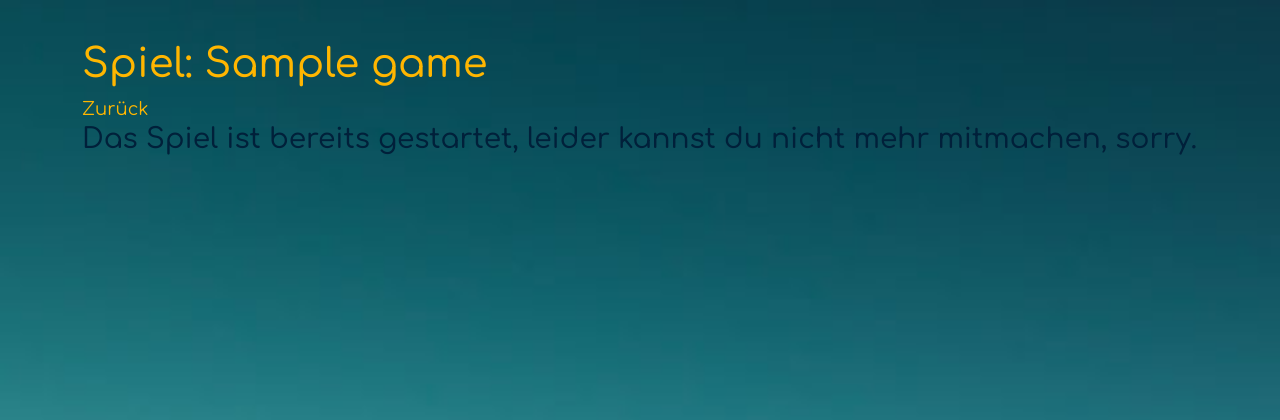
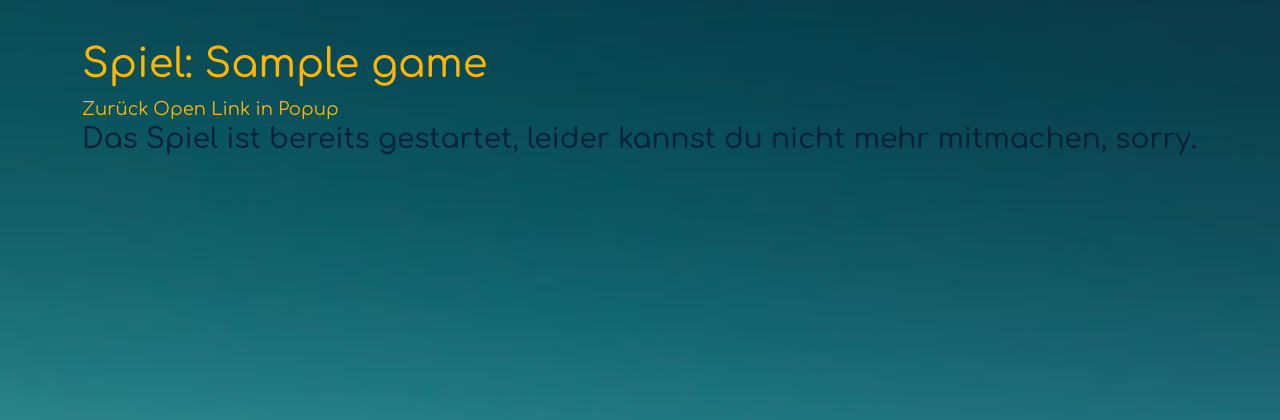
Before and after one commit to Macilias/django-kurs, a Django app: a page that uses suena1M/suena1M/templates/suena1M/game.html in a window 1280 px wide. Shown: the top 420 px of the page. Run offline with Django 4.2, Linux system fonts and the light colour scheme; tables that the repository leaves empty hold one stand-in row (values such as "Sample post"); some libraries are stand-ins or nearby versions.

Commit message:
can open up chat

```diff
--- a/suena1M/chat/urls.py
+++ b/suena1M/chat/urls.py
@@ -2,7 +2,9 @@ from django.urls import path
 
 from . import views
 
+app_name = "chat"
 urlpatterns = [
     path("", views.index, name="index"),
     path("<str:room_name>/", views.room, name="room"),
+    path("/<str:room_name>/", views.room, name="room"),
 ]
--- a/suena1M/suena1M/templates/suena1M/game.html
+++ b/suena1M/suena1M/templates/suena1M/game.html
@@ -4,6 +4,11 @@
 {% if object %}
 <h1>Spiel: {{ object.name }}</h1>
 <a href="{% url 'index' %}">Zurück</a>
+<a href="#"
+  target="popup"
+  onclick="window.open('/chat/{{object.slug}}/','popup','width=750,height=350'); return false;">
+    Open Link in Popup
+</a>
 
 {% for message in messages %}
 <div class="alert {{ message.tags }} alert-dismissible fade show" role="alert">
@@ -92,4 +97,5 @@
 {% else %}
 <h1>Es konnte kein Spiel gefunden werden</h1>
 {% endif %}
+
 {% endblock %}
--- a/suena1M/suena1M/urls.py
+++ b/suena1M/suena1M/urls.py
@@ -29,6 +29,7 @@ from .views import (
     ResultsDetailView,
 )
 
+app_name = "suena1M"
 urlpatterns = [
     path("admin/", admin.site.urls),
     path("chat/", include("chat.urls")),
```
